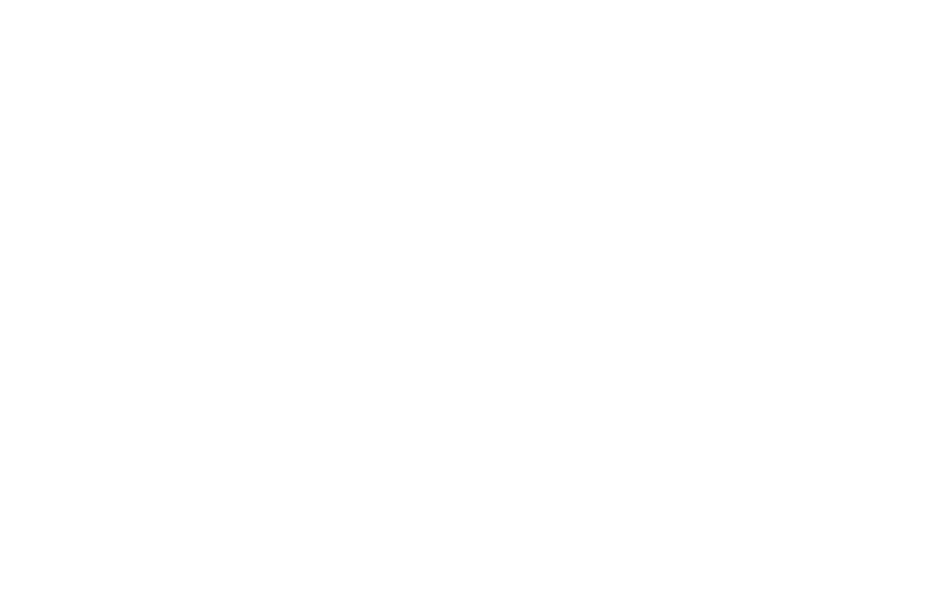
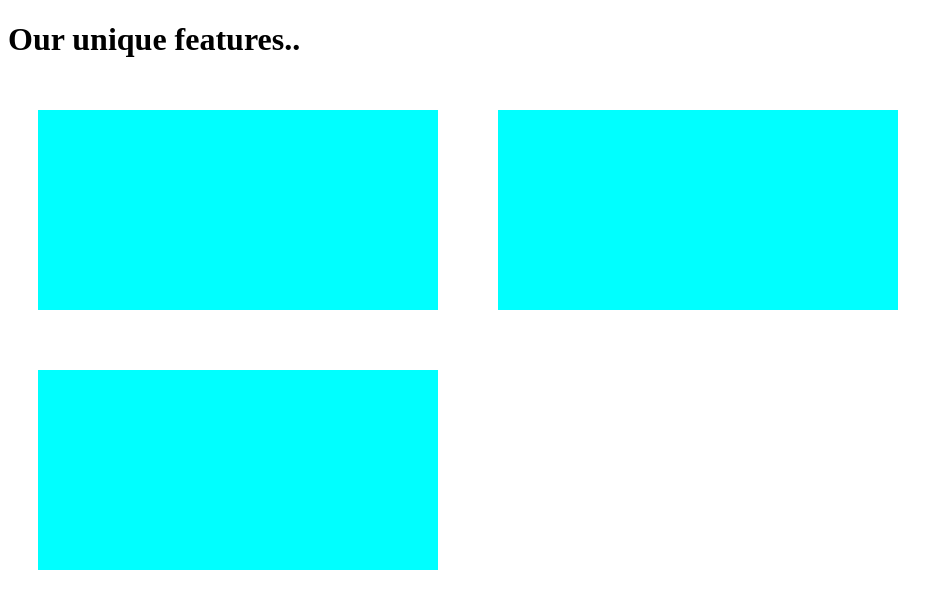
Before and after one commit to AditiNaldurgkar/media-query, a plain HTML site: page index.html in a window 1280 px wide. Shown: the whole page, without its empty margins (0-952 px from the left). Drawn offline with Linux system fonts and the light colour scheme.

Commit message:
container and cards added

```diff
--- a/index.html
+++ b/index.html
@@ -2,8 +2,35 @@
 <html >
 <head>
     <title>Media query</title>
+    <style>
+        .container{
+            display: flex;
+            flex-direction: row;
+            align-items: center;
+            flex-wrap: wrap;
+            margin-top: 20px;
+            text-align: center;
+        }
+        .card{
+            height: 200px;
+            width: 400px;
+            background-color: aqua;
+            margin: 30px;
+        }
+    </style>
 </head>
 <body>
+    <h1>Our unique features..</h1>
+    <div class="container">
+        <div class="card">
 
+        </div>
+        <div class="card">
+
+        </div>
+        <div class="card">
+
+        </div>
+    </div>
 </body>
 </html>
```
